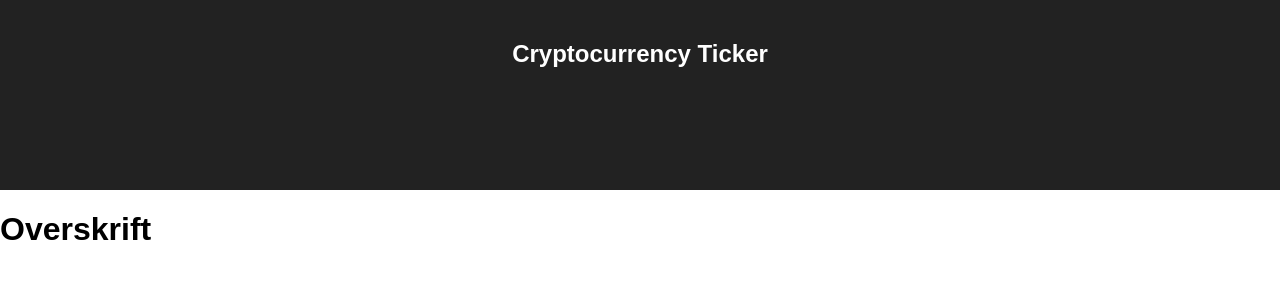
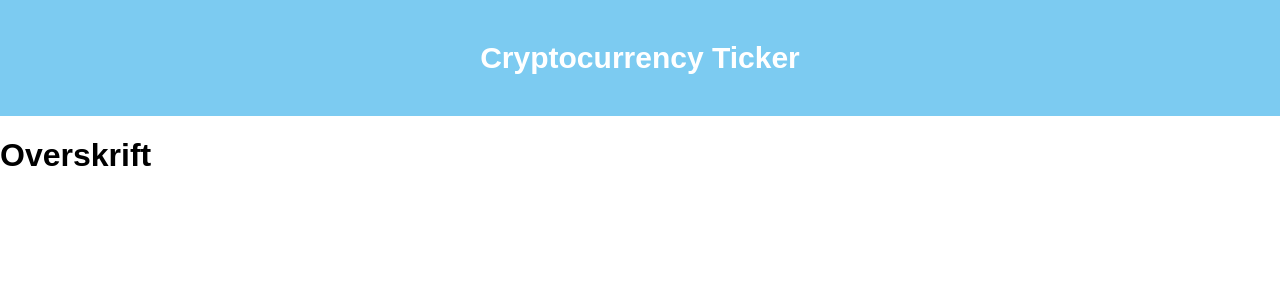
Before and after one commit to kmthorsnes/cryptocurrency-app, a React (Create React App) app: page / in a window 1280 px wide. Shown: the top 300 px of the page. Built offline with nearby package versions, Linux system fonts and the light colour scheme.

Commit message:
adds some styling

```diff
--- a/src/App.css
+++ b/src/App.css
@@ -8,10 +8,11 @@
 }
 
 .App-header {
-  background-color: #222;
-  height: 150px;
-  padding: 20px;
-  color: white;
+  background-color: #7ccbf1;
+  color:white;
+  font-size: 1.25rem;
+  margin: 0;
+  padding: 1rem;
 }
 
 .App-title {
```
